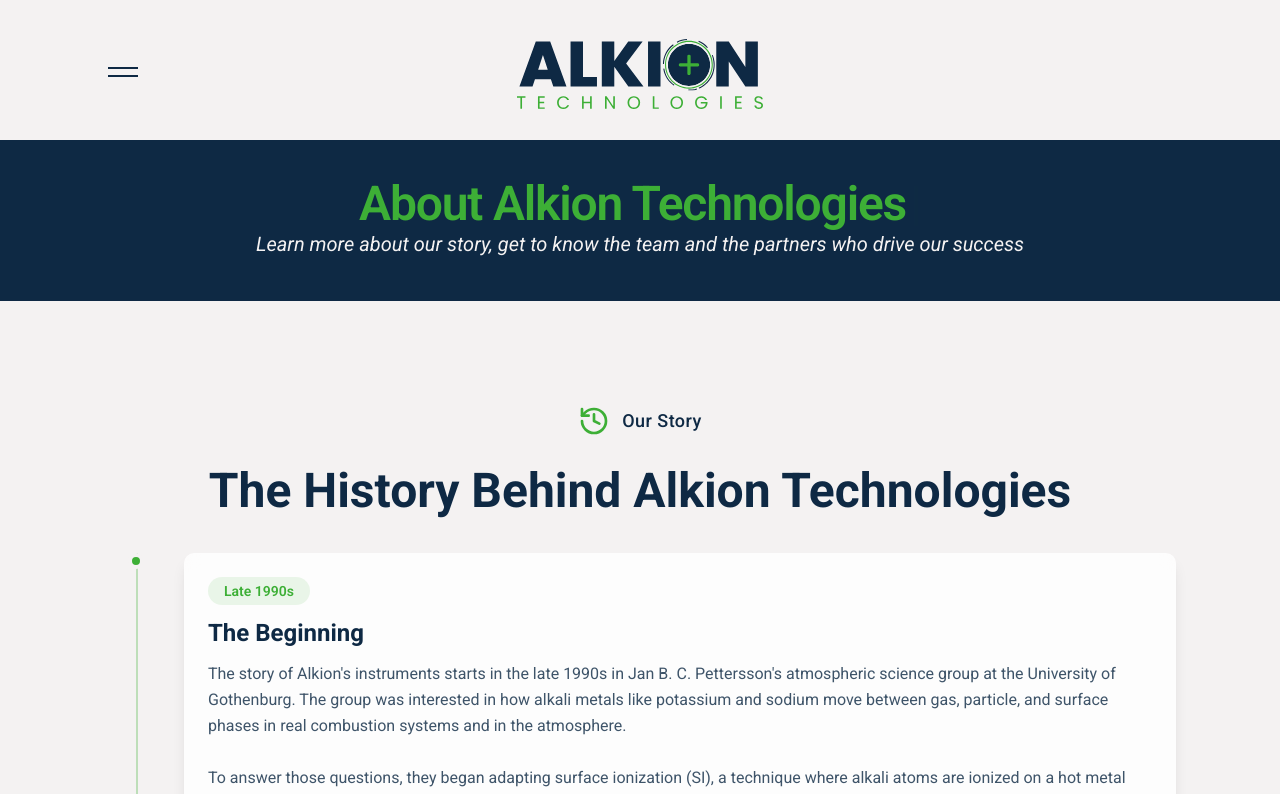
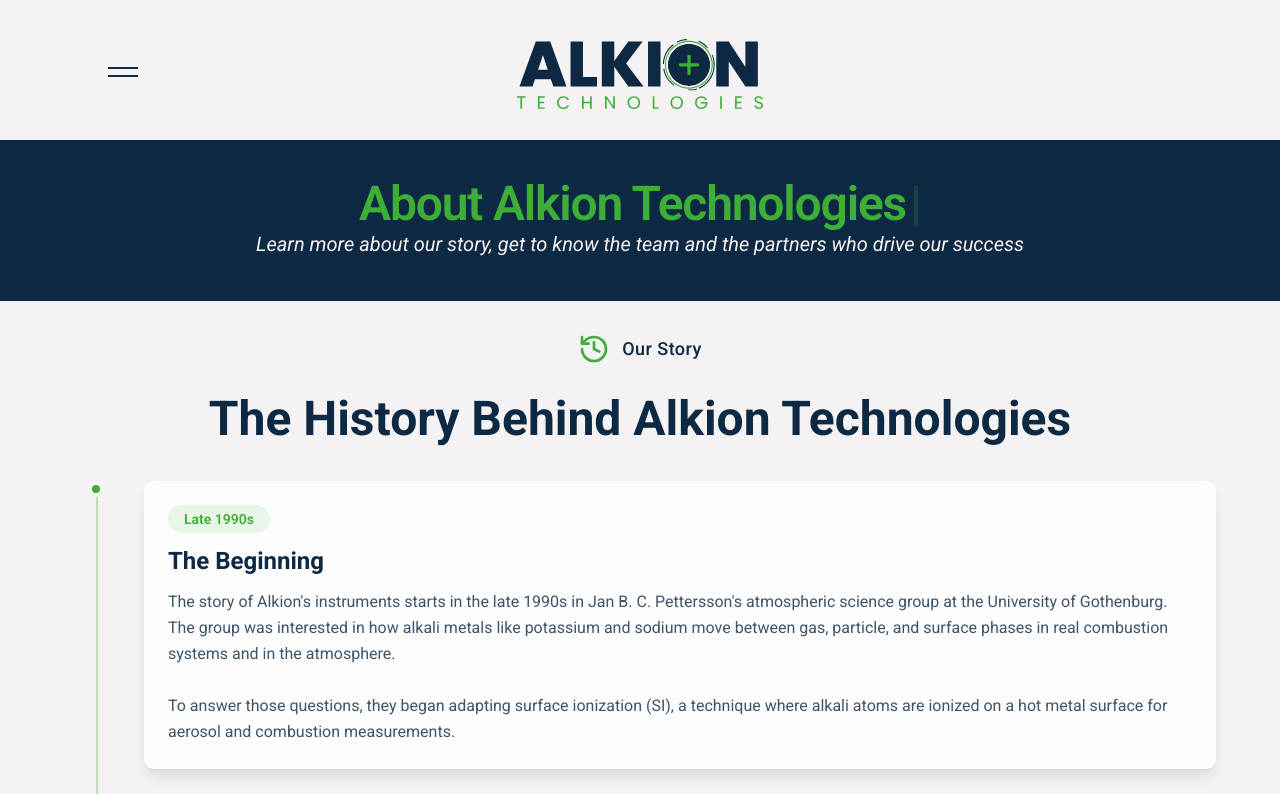
Before and after one commit to sannawiklund/alkion-webpage, a React (Vite) app: page /about in a window 1280 px wide. Shown: the top 794 px of the page. Built offline with nearby package versions, Linux system fonts and the light colour scheme.

Commit message:
feat: (Story) Minor tweaks in sizes

```diff
--- a/src/Pages/Story.jsx
+++ b/src/Pages/Story.jsx
@@ -61,8 +61,8 @@ function Story() {
     ];
 
     return (
-        <section className="relative flex items-center justify-center py-8 sm:py-16 bg-accent-beige min-h-screen">
-            <div className="relative z-10 mx-auto max-w-6xl px-4 sm:px-6 lg:px-10 py-6 sm:py-10">
+        <section className="relative flex items-center justify-center py-8 sm:pb-10 bg-accent-beige min-h-screen">
+            <div className="relative z-10 mx-auto max-w-6xl pb-4 sm:pb-6 lg:pb-10 sm:pb-10">
 
                 {/* HEADER */}
                 <div className="text-center mb-8 sm:mb-8">
```
